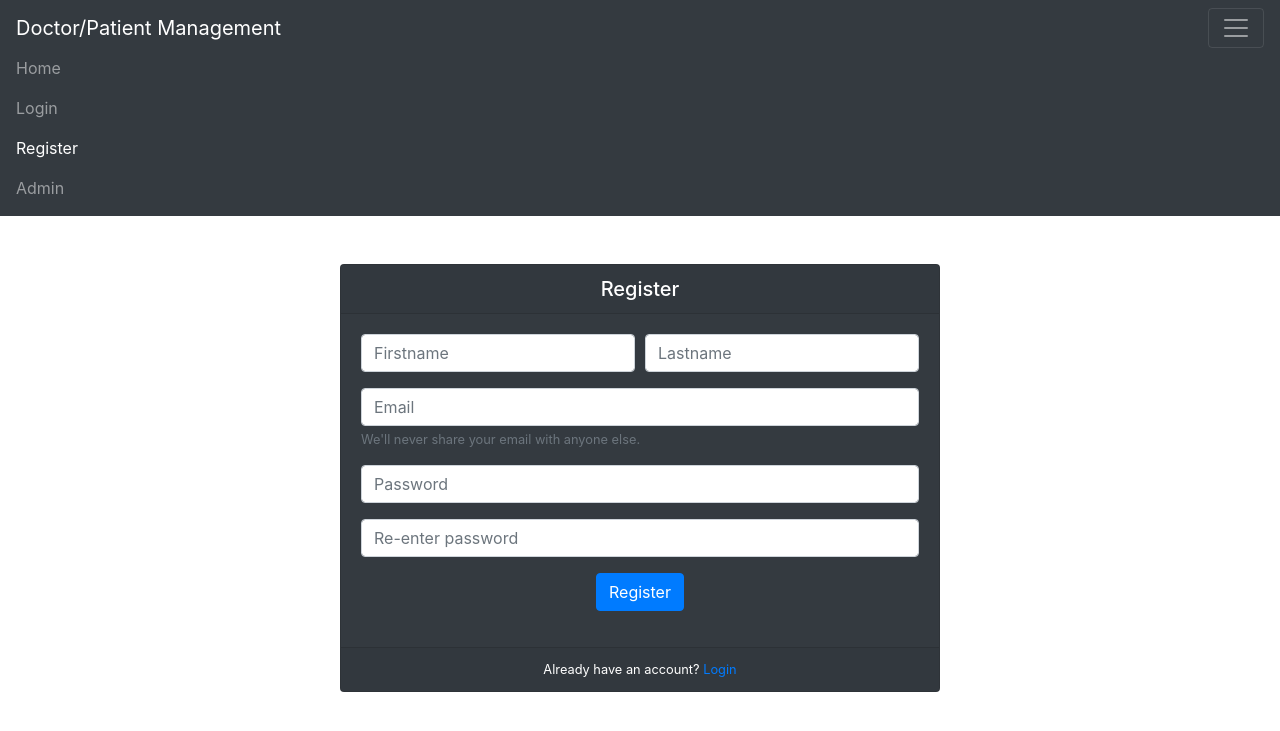
After one commit to Kayne103/Ngaka473, a Django app: page /register in a window 1280 px wide, after a click that opens the changed part. The commit adds this page. Shown: the top 731 px of the page. Run offline with Django 3.2, Linux system fonts and the light colour scheme; some libraries are stand-ins or nearby versions.

Commit message:
Added front-end

```diff
--- a/DoctorPatientManagement/settings.py
+++ b/DoctorPatientManagement/settings.py
@@ -114,3 +114,7 @@ STATIC_URL = '/static/'
 # https://docs.djangoproject.com/en/3.2/ref/settings/#default-auto-field
 
 DEFAULT_AUTO_FIELD = 'django.db.models.BigAutoField'
+
+STATICFILES_DIRS = [
+    os.path.join(BASE_DIR, 'static')
+]
--- a/DoctorPatientManagement/urls.py
+++ b/DoctorPatientManagement/urls.py
@@ -1,23 +1,8 @@
-"""DoctorPatientManagement URL Configuration
+from django.contrib import admin
+from django.urls import path, include
 
-The `urlpatterns` list routes URLs to views. For more information please see:
-    https://docs.djangoproject.com/en/3.2/topics/http/urls/
-Examples:
-Function views
-    1. Add an import:  from my_app import views
-    2. Add a URL to urlpatterns:  path('', views.home, name='home')
-Class-based views
-    1. Add an import:  from other_app.views import Home
-    2. Add a URL to urlpatterns:  path('', Home.as_view(), name='home')
-Including another URLconf
-    1. Import the include() function: from django.urls import include, path
-    2. Add a URL to urlpatterns:  path('blog/', include('blog.urls'))
-"""
-from django.contrib import admin
-from django.urls import path
 
-import account
-from account import views
 urlpatterns = [
     path('admin/', admin.site.urls),
+    path('', include('account.urls'))
 ]
--- a/account/urls.py
+++ b/account/urls.py
@@ -1,7 +1,9 @@
 from django.urls import path
 
-from account.views import user_list
+from account.views import login, index, register
 
 urlpatterns = [
-    path('', user_list)
+    path('', index, name='index'),
+    path('login', login, name='login'),
+    path('register', register, name='register')
 ]
--- a/account/views.py
+++ b/account/views.py
@@ -3,6 +3,9 @@ from account.models import User
 
 
 # Create your views here.
+def index(request):
+    return render(request, 'account/index.html', {})
+
 
 def user_list(request: object) -> object:
     user = User.objects.all()
@@ -10,3 +13,11 @@ def user_list(request: object) -> object:
         'user_list': user
     }
     return render(request, 'account/users.html', context)
+
+
+def login(request):
+    return render(request, 'account/login.html', {})
+
+
+def register(request):
+    return render(request, 'account/register.html', {})
--- /dev/null
+++ b/static/account/main.css
@@ -0,0 +1,3 @@
+html{
+    font-family: "Roboto", sans-serif;
+}
--- /dev/null
+++ b/templates/account/register.html
@@ -0,0 +1,78 @@
+<!DOCTYPE html>
+<html lang="en">
+<head>
+    {% load static %}
+    <meta charset="UTF-8">
+    <link rel="stylesheet" type="text/css" href="{% static 'account/main.css' %}">
+    <link rel="stylesheet" href="https://maxcdn.bootstrapcdn.com/bootstrap/4.5.2/css/bootstrap.min.css">
+    <script src="https://ajax.googleapis.com/ajax/libs/jquery/3.5.1/jquery.min.js"></script>
+    <script src="https://cdnjs.cloudflare.com/ajax/libs/popper.js/1.16.0/umd/popper.min.js"></script>
+    <script src="https://maxcdn.bootstrapcdn.com/bootstrap/4.5.2/js/bootstrap.min.js"></script>
+
+    <link rel="preconnect" href="https://fonts.googleapis.com">
+    <link rel="preconnect" href="https://fonts.gstatic.com" crossorigin>
+    <link href="https://fonts.googleapis.com/css2?family=Roboto&display=swap" rel="stylesheet">
+
+    <title>Register</title>
+</head>
+<body>
+
+<nav class="navbar navbar-dark bg-dark justify-content-between">
+    <a class="navbar-brand" href="#">
+        Doctor/Patient Management
+    </a>
+    <button class="navbar-toggler" type="button" data-toggle="collapse" data-target="#navbarNavAltMarkup"
+            aria-controls="navbarNavAltMarkup" aria-expanded="false" aria-label="Toggle navigation">
+        <span class="navbar-toggler-icon"></span>
+    </button>
+    <div class="collapse navbar-collapse" id="navbarNavAltMarkup">
+        <div class="navbar-nav">
+            <a class="nav-item nav-link" href="">Home</a>
+            <a class="nav-item nav-link" href="login">Login</a>
+            <a class="nav-item nav-link active" href="register">Register <span class="sr-only">(current)</span></a>
+            <a class="nav-item nav-link " href="admin">Admin</a>
+        </div>
+    </div>
+</nav>
+
+<section class="pt-5">
+    <div class="container h-100 d-flex justify-content-center align-items-center">
+        <div class="card text-white bg-dark mb-3">
+            <h5 class="card-header text-center">Register</h5>
+            <div class="card-body">
+                <form>
+                    <div class="form-row">
+                        <div class="form-group col-md-6">
+                            <input type="text" class="form-control" id="firstname" placeholder="Firstname">
+                        </div>
+                        <div class="form-group col-md-6">
+                            <input type="text" class="form-control" id="lastname" placeholder="Lastname">
+                        </div>
+                    </div>
+                    <div class="form-group">
+                        <input type="email" class="form-control" id="email" aria-describedby="emailHelp"
+                               placeholder="Email">
+                        <small id="emailHelp" class="form-text text-muted">We'll never share your email with anyone
+                            else.</small>
+                    </div>
+                    <div class="form-group">
+                        <input type="password" class="form-control" id="password" placeholder="Password">
+                    </div>
+                    <div class="form-group">
+                        <input type="password" class="form-control" id="confirmPassword" placeholder="Re-enter password">
+                    </div>
+                    <div class="form-group text-center">
+                        <button type="submit" class="btn btn-primary">Register</button>
+                    </div>
+                </form>
+            </div>
+            <small class="card-footer text-center">
+                Already have an account?
+                <a class="" href="login">Login</a>
+            </small>
+        </div>
+    </div>
+</section>
+
+</body>
+</html>
--- a/templates/account/users.html
+++ b/templates/account/users.html
@@ -7,9 +7,7 @@
 <body>
 <h1>Users</h1>
 <ul>
-    {% for user in user_list %}
-        <li>{{ user }}</li>
-    {% endfor %}
+
 </ul>
 </body>
 </html>
```
Also changed, not shown: templates/account/index.html (added, +44 -0 lines), templates/account/login.html (added, +69 -0 lines).
